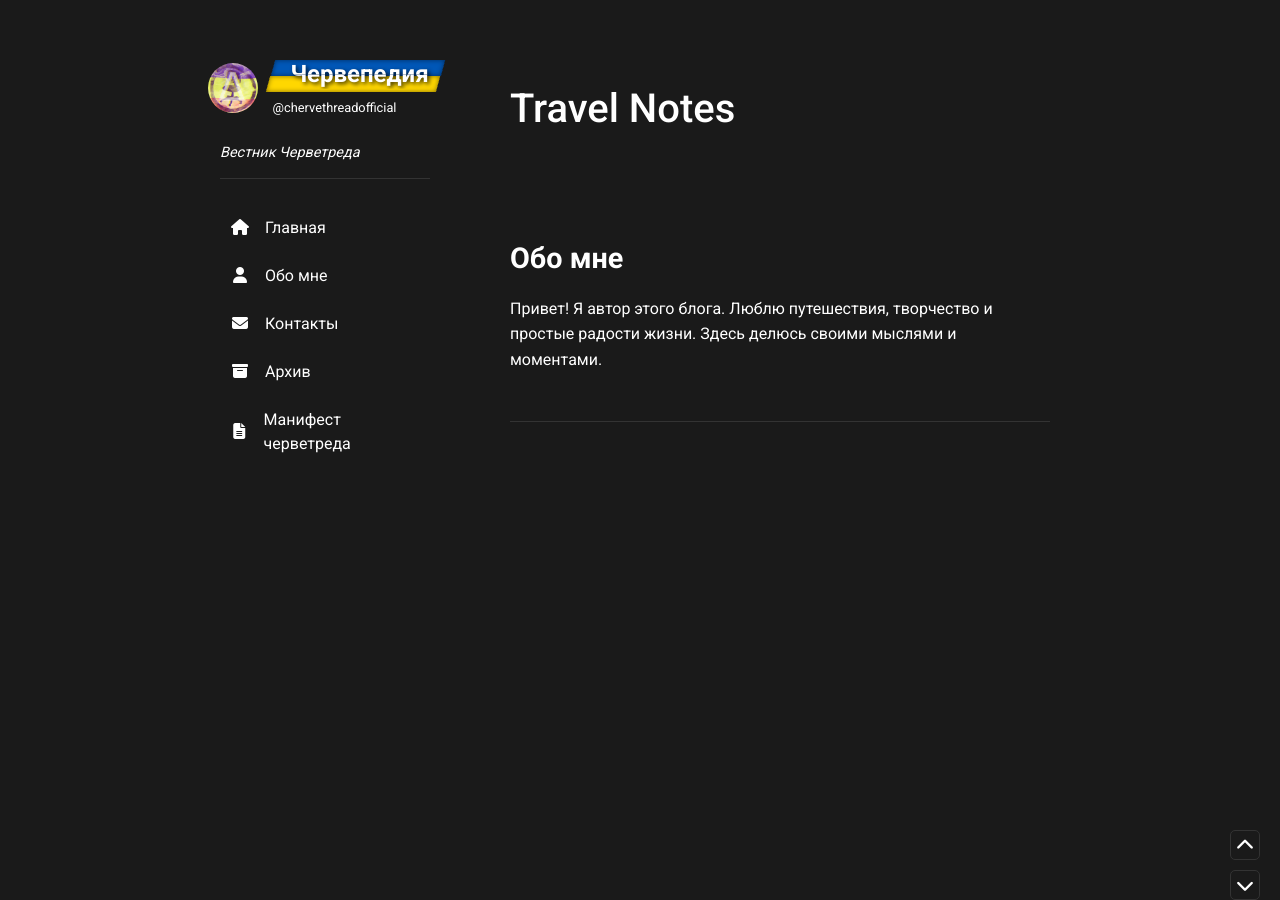
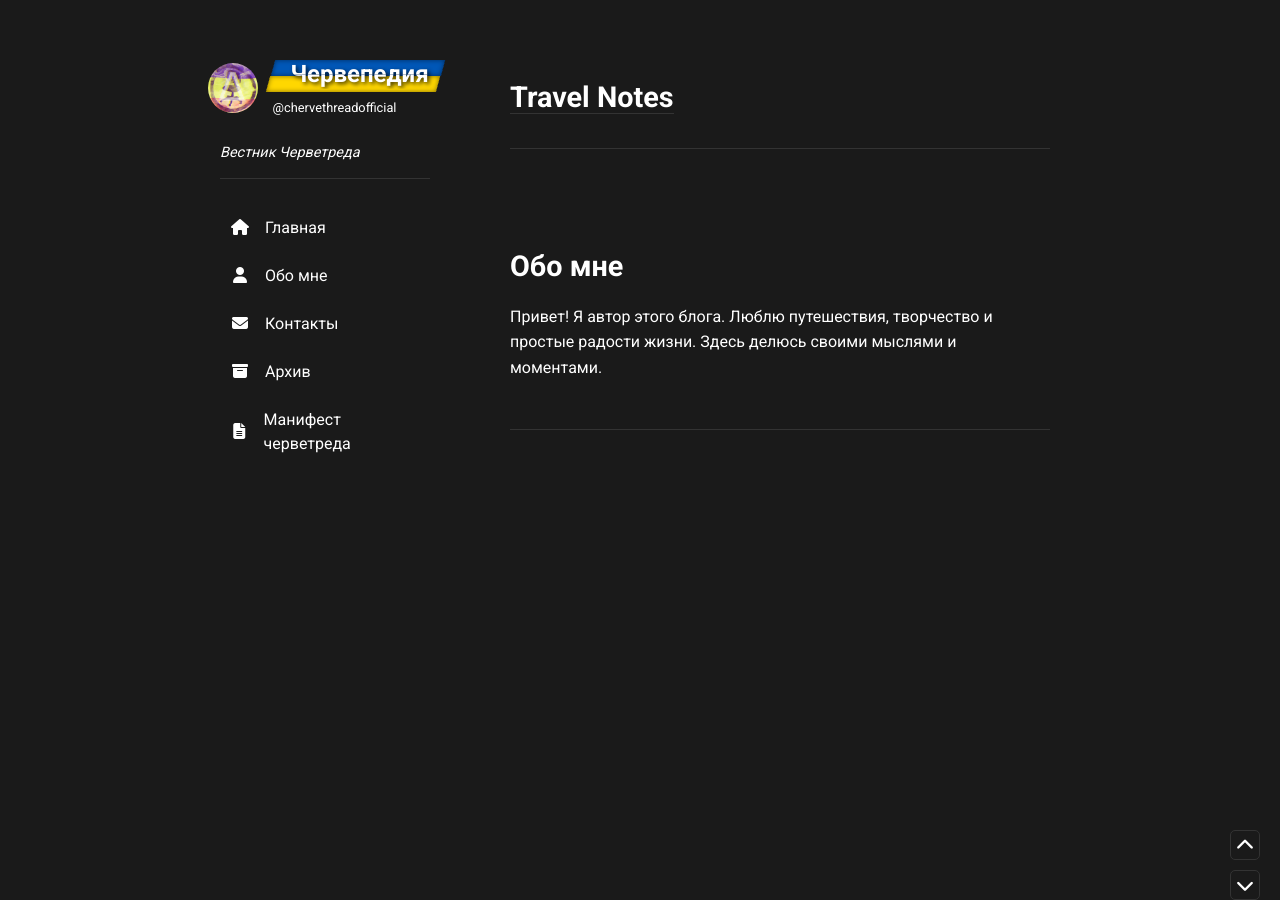
Before and after one commit to chervepediya/chervepediya.github.io, a Jekyll site: the page built from _posts/2025-02-20-travel-notes.md, in a window 1280 px wide and 900 px high. Built offline with Jekyll 4.4.1, drawn with Linux system fonts in a browser that asks for light colours; nearby versions of some CDN libraries; our own code applies the rules of GitHub Pages for plain Markdown files; a script that is not in the unit is left out.

Commit message:
Update post.html

```diff
--- a/_layouts/post.html
+++ b/_layouts/post.html
@@ -5,8 +5,8 @@
     <link rel="canonical" href="{{ page.url | absolute_url }}">
 </head>
 
-<div class="post single-post" data-aos="fade-up">
-    <h1>{{ page.title }}</h1>
+<div class="post" data-aos="fade-up">
+    <h2>{{ page.title }}</h2>
     {% if page.image %}
     <div class="post-image">
         {% if page.image contains 't.me' %}
@@ -18,15 +18,12 @@
             </div>
         {% else %}
             <div class="post-image-bg" style="background-image: url('{{ page.image | absolute_url }}');"></div>
-            <img src="{{ page.image | absolute_url }}" alt="{{ page.title }} - изображение для поста" loading="lazy">
+            <img src="{{ page.image | absolute_url }}" alt="{{ page.title }} - изображение для поста, черветред, червепедия" loading="lazy">
         {% endif %}
     </div>
     {% endif %}
-    <div class="post-content">
-        {{ content }}
-    </div>
+    <p>{{ content }}</p>
 </div>
-{% include comments.html %}
 
 <!-- Секция "Обо мне" -->
 <div class="about" id="about" data-aos="fade-up" data-aos-delay="600">
@@ -49,3 +46,5 @@
   "datePublished": "{{ page.date | date: '%Y-%m-%d' }}"
 }
 </script>
+
+{% include comments.html %}
```
